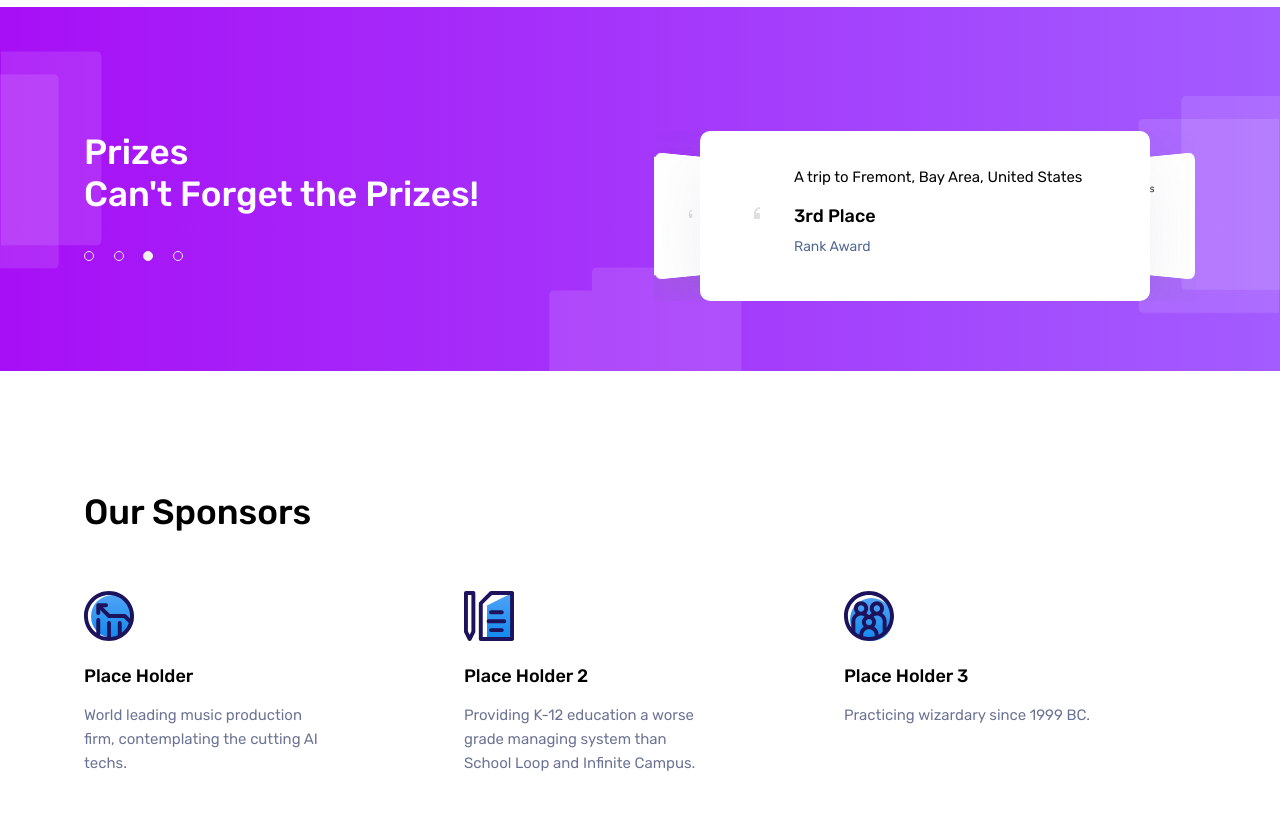
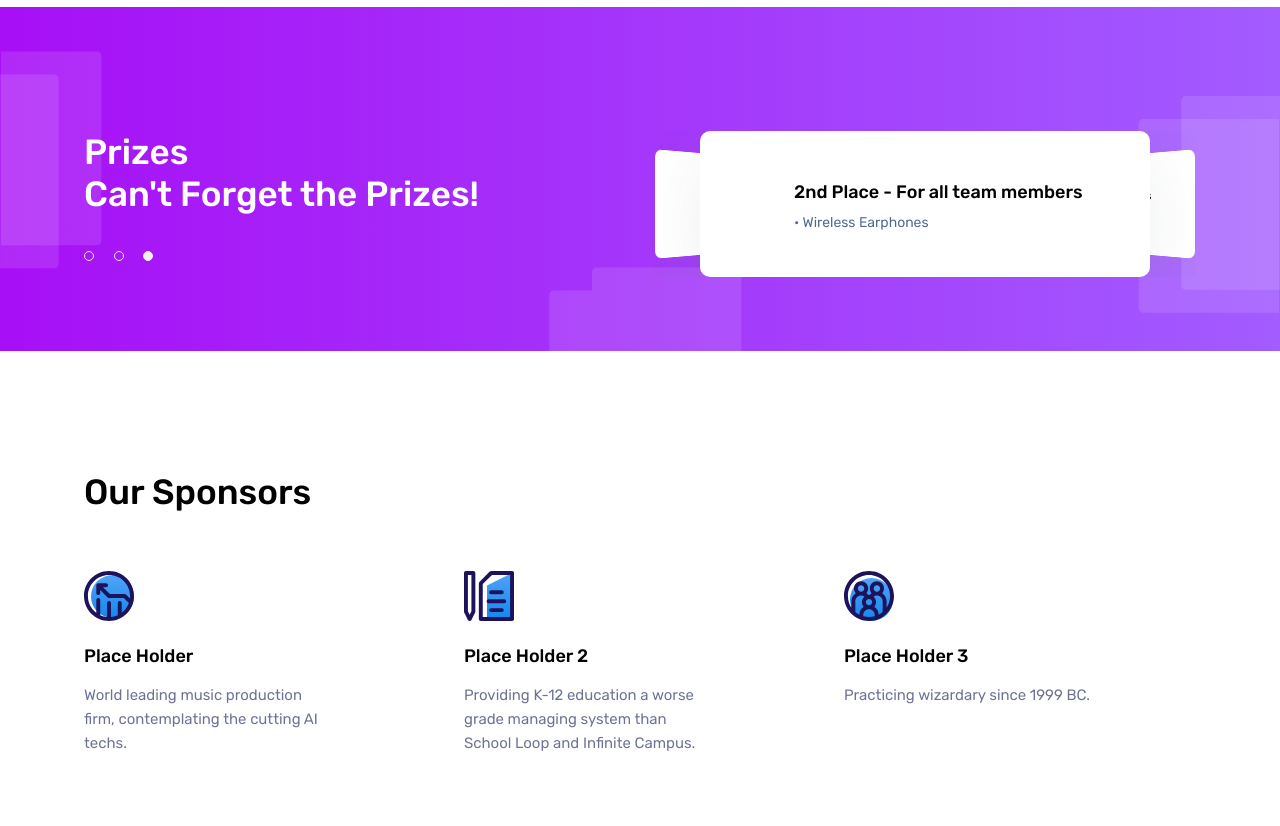
Before and after one commit to RedBlueBird/Ruminate, a website: page index.html in a window 1280 px wide. Shown: the part 2060-2886 px from the top of the page. Drawn offline with Linux system fonts and the light colour scheme.

Commit message:
refreshed website

```diff
--- a/index.html
+++ b/index.html
@@ -4,7 +4,7 @@
 		<!-- Required meta tags -->
 		<meta charset="utf-8">
 		<meta name="viewport" content="width=device-width, initial-scale=1, shrink-to-fit=no">
-		<title>Marshmallow Bootstrap Admin Dashboard Template</title>
+		<title>Runic'23 Invitational</title>
 		<link rel="stylesheet" href="vendors/mdi/css/materialdesignicons.min.css">
 		<link rel="stylesheet" href="vendors/owl.carousel/css/owl.carousel.css">
 		<link rel="stylesheet" href="vendors/owl.carousel/css/owl.theme.default.min.css">
@@ -12,7 +12,7 @@
 		<link rel="stylesheet" href="vendors/jquery-flipster/css/jquery.flipster.css">
 		<link rel="stylesheet" href="css/style.css">
 		<link rel="stylesheet" href="css/cowstyle.css">
-		<link rel="shortcut icon" href="images/favicon.png" />
+		<link rel="shortcut icon" href="images/Cow.png" />
 	</head>
 	<body data-spy="scroll" data-target=".navbar" data-offset="50">
 		<div id="mobile-menu-overlay"></div>
@@ -73,7 +73,7 @@
 												A Computer Science stampede between <span style="background-color: #1998FF">May 19-21rd</span> brought to you by MSJHS, AHS, and IHS computer science clubs from the Bay Area.
 												Ranging from Competitive Programming to Web Design, the problems are designed to be beginner-friendly and fun to solve. Enjoy!
 											</p>
-											<a href="#" class="btn btn-secondary mt-3">Sign up</a>
+											<a href="https://forms.gle/89wmeF1Zu8tvdWTa8" class="btn btn-secondary mt-3" target="_blank">Sign up</a>
 										</div>
 									</div>
 									<div class="col-4">
@@ -315,9 +315,6 @@
 								<li class="flipster-custom-nav-item">
 									<a href="javascript:;" class="flipster-custom-nav-link active" title="2"></a>
 								</li>
-								<li class="flipster-custom-nav-item">
-									<a href="javascript:;" class="flipster-custom-nav-link"  title="3"></a>
-								</li>
 							</ul>
 						</div>
 						<div class="col-sm-6" data-aos="fade-up">
@@ -325,38 +322,20 @@
 								<ul>
 									<li>
 										<div class="testimonial-item">
-											<!-- <img src="images/testimonial/testimonial1.jpg" alt="icon" class="testimonial-icons"> -->
-											<p>100 Robux
-											</p>
-											<h6 class="testimonial-author">1st Place</h6>
-											<p class="testimonial-destination">Rank Award</p>
+											<h6 class="testimonial-author">1st Place - For all team members</h6>
+											<p class="testimonial-destination">• Gaming Mouse</p>
 										</div>
 									</li>
 									<li>
 										<div class="testimonial-item">
-											<!-- <img src="images/testimonial/testimonial2.jpg" alt="icon" class="testimonial-icons"> -->
-											<p>A ticket to Mars
-											</p>
-											<h6 class="testimonial-author">2nd Place</h6>
-											<p class="testimonial-destination">Rank Award</p>
+											<h6 class="testimonial-author">2nd Place - For all team members</h6>
+											<p class="testimonial-destination">• Wireless Earphones</p>
 										</div>
 									</li>
 									<li>
 										<div class="testimonial-item">
-											<!-- <img src="images/testimonial/testimonial3.jpg" alt="icon" class="testimonial-icons"> -->
-											<p>A trip to Fremont, Bay Area, United States
-											</p>
-											<h6 class="testimonial-author">3rd Place</h6>
-											<p class="testimonial-destination">Rank Award</p>
-										</div>
-									</li>
-									<li>
-										<div class="testimonial-item">
-											<!-- <img src="images/testimonial/testimonial4.jpg" alt="icon" class="testimonial-icons"> -->
-											<p>Officer role in one of our school's CS Clubs
-											</p>
-											<h6 class="testimonial-author">Honorable Mention</h6>
-											<p class="testimonial-destination">Pity Award</p>
+											<h6 class="testimonial-author">3rd Place - For all team members</h6>
+											<p class="testimonial-destination">• $25 Gift Card</p>
 										</div>
 									</li>
 								</ul>
@@ -623,7 +602,7 @@
 											[1] <a href="https://usaco.guide/">USACO Guide</a>, basic competitive programming algorithms under one curated wiki. <br />
 											[2] <a href="https://cses.fi/book/book.pdf">Competitive Programmer's Handbook</a>, an essential study guide and reference book for many applicable programming problems. <br />
 											[3] <a href="https://www.categories.acsl.org/wiki/index.php">ACSL wiki</a>, an introduction to many popular cs topics including boolean algebra and logic gates.<br />
-											Checkout our <a href="discord.gg/JmCUb5euBd" target="_blank">discord server</a> for more resources update!
+											Checkout our <a href="https://discord.gg/JmCUb5euBd" target="_blank">discord server</a> for more resources update!
 										</p>
 									</div>
 								</div>
@@ -657,7 +636,7 @@
 								<div id="faqSevenCollapse" class="collapse" aria-labelledby="faqSevenTitle">
 									<div class="card-body">
 										<p class="mb-0 text-gray">
-											Feel free to contact us at <a href="mailto:msjhscompsci@gmail.com">msjhscompsci@gmail.com</a>. Better yet, join our <a href="discord.gg/JmCUb5euBd" target="_blank">discord community</a>!
+											Feel free to contact us at <a href="mailto:msjhscompsci@gmail.com">msjhscompsci@gmail.com</a>. Better yet, join our <a href="https://discord.gg/JmCUb5euBd" target="_blank">discord community</a>!
 										</p>
 									</div>
 								</div>
@@ -690,10 +669,11 @@
 									Social Share
 								</h6>
 								<div class="d-flex">
-									<a href="#"><i class="mdi mdi-github-circle"></i></a>
+									<a href="https://discord.gg/JmCUb5euBd" target="_blank"><i class="mdi mdi-discord"></i></a>
+									<!-- <a href="#"><i class="mdi mdi-github-circle"></i></a>
 									<a href="#"><i class="mdi mdi-facebook-box"></i></a>
 									<a href="#"><i class="mdi mdi-twitter"></i></a>
-									<a href="#"><i class="mdi mdi-dribbble"></i></a>
+									<a href="#"><i class="mdi mdi-dribbble"></i></a> -->
 								</div>
 							</div>
 						</div>
```
Also changed, not shown: css/style.css, images/Cow.png (added).
